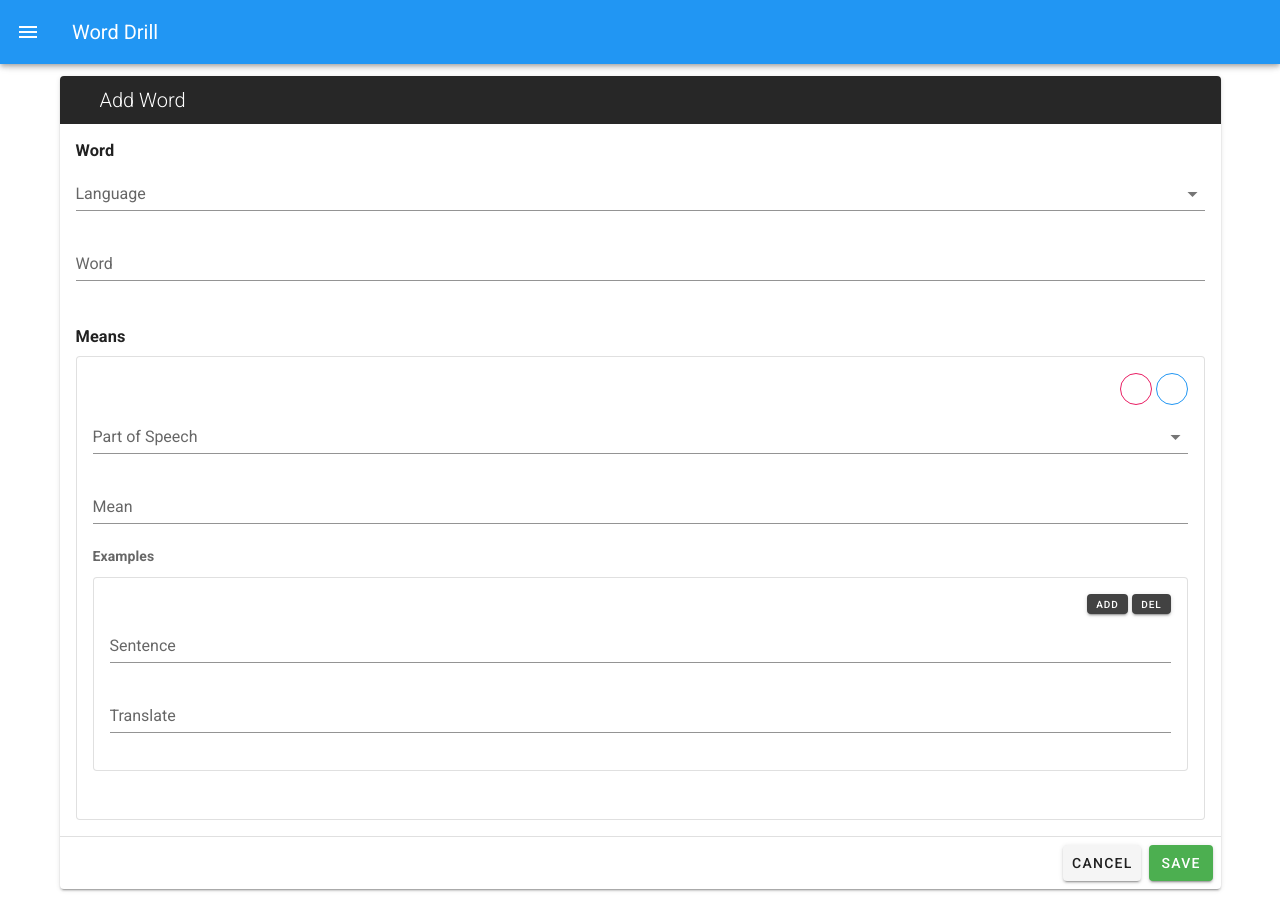
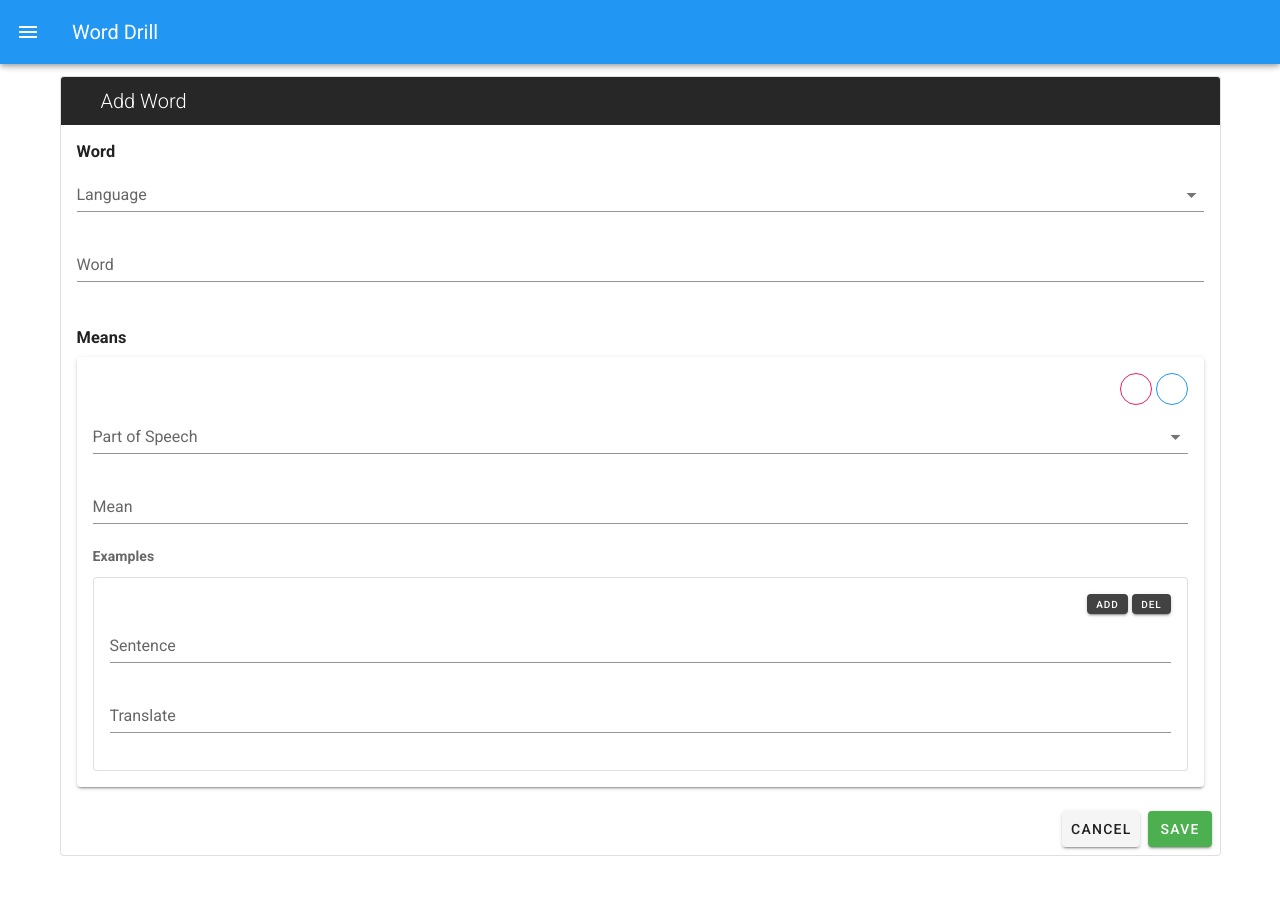
Before and after one commit to dazzilove/word-drill, a Vue app in the folder app/front-end/: page /word/form in a window 1280 px wide. After the commit the page ends 868 px from the top, so only its background shows below. Built offline with nearby package versions, Linux system fonts and the light colour scheme; some icons are missing.

Commit message:
Word 등록 부분 디자인 변경 및 '등록처리' 구현

```diff
--- a/app/front-end/src/components/WordForm.vue
+++ b/app/front-end/src/components/WordForm.vue
@@ -1,7 +1,7 @@
 <template>
   <v-container>
 <template>
-  <v-card class="overflow-hidden">
+  <v-card outlined class="overflow-hidden">
     <v-form ref="form">
       <v-toolbar flat dense dark>
         <v-awesome-icon name="edit" />
@@ -25,7 +25,7 @@
           </v-col>
           <v-col cols="12">
             <h3>Means</h3>
-            <v-card outlined style="margin-top:8px;"
+            <v-card style="margin-top:8px;"
                v-for="(mean, meanIndex) in meanList" :key="meanIndex">
               <v-card-text>
                 <v-card class="d-flex flex-row-reverse" flat tile>
@@ -64,13 +64,10 @@
                   </v-card-text>
                 </v-card>
               </v-card-text>
-              <v-card-text>
-              </v-card-text>
             </v-card>
           </v-col>
         </v-row>
       </v-card-text>
-      <v-divider></v-divider>
       <v-card-actions>
         <v-spacer></v-spacer>
         <v-btn @click="cancel">Cancel</v-btn>
@@ -78,15 +75,21 @@
       </v-card-actions>
       <v-snackbar
         v-model="hasSaved"
-        :timeout="2000"
         absolute
-        bottom
-        left
+        centered
       >
-        Your profile has been updated
+        {{ message }}
+        <template v-slot:action="{ attrs }">
+          <v-btn
+            color="blue"
+            text
+            v-bind="attrs"
+            @click="goHome"
+          >
+            Close
+          </v-btn>
+        </template>
       </v-snackbar>
-
-
     </v-form>
   </v-card>
 </template>
@@ -96,6 +99,8 @@
 <script lang="ts">
 import Vue from 'vue';
 import Component from 'vue-class-component';
+import AxiosService from '@/service/axios.service';
+import AxiosResponse from '@/service/axios.service';
 
 interface Example {
   sentence: string;
@@ -112,6 +117,7 @@ interface MeanList {
 export default class WordForm extends Vue {
   public isEditing: boolean = true;
   public hasSaved: boolean = false;
+  public message: string = '';
   public langCodes: string[] = ['English', 'Japanese'];
   public parts: string[] = ['noun', 'verb', 'abjective', 'adverb'];
 
@@ -143,8 +149,24 @@ export default class WordForm extends Vue {
     this.$router.push('/');
   }
 
-  public save() {
-    alert('save');
+  public goHome() {
+    this.hasSaved = false;
+    this.$router.push('/');
+  }
+
+  public async save() {
+    const params = {
+      langCode: this.langCode,
+      word: this.word,
+      means: this.meanList,
+    };
+    const response: AxiosResponse = await AxiosService.instance.post('/api/word', params);
+    if (response.status == 200) {
+      this.message = '성공적으로 저장했습니다.';
+    } else {
+      this.message = '저장에 실패했습니다.';
+    }
+    this.hasSaved = true;
   }
 }
 </script>
```
